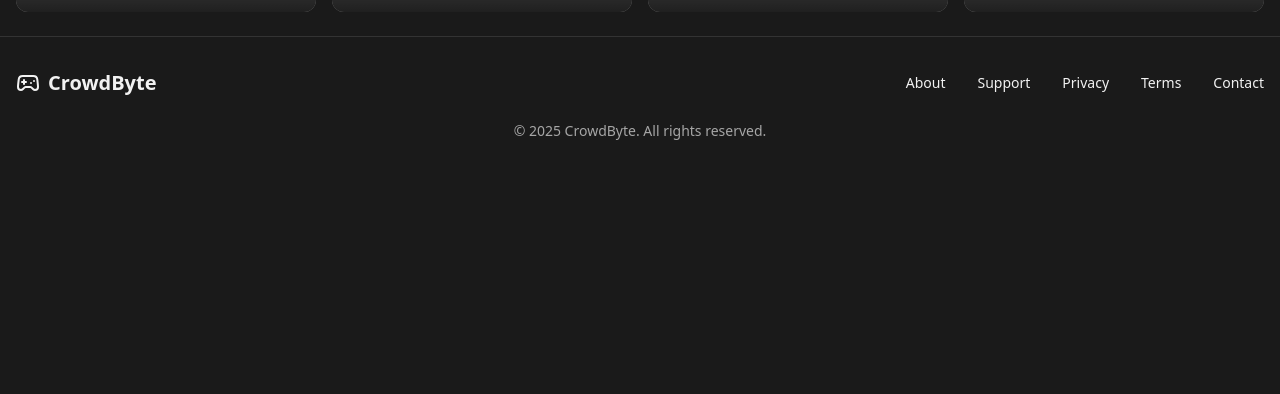
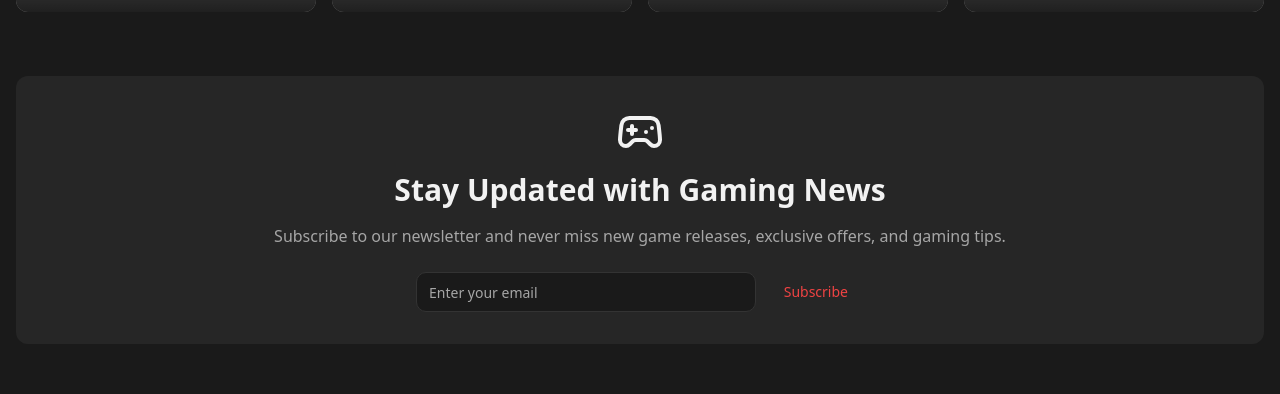
Before and after one commit to glcata/digital-market, a React (Vite) app: page / in a window 1280 px wide. Shown: the part 2094-2488 px from the top of the page. Before the commit the page ends 2267 px from the top, so only its background shows below. Built offline with nearby package versions, Linux system fonts and the light colour scheme; grey boxes are pictures that could not be loaded.

Commit message:
news letter section

```diff
--- /dev/null
+++ b/src/components/NewsletterSection.tsx
@@ -0,0 +1,27 @@
+import {Button} from '@/components/ui/button';
+import {Input} from '@/components/ui/input';
+import {Gamepad2} from 'lucide-react';
+
+const NewsLetterSection = () => {
+    return (
+        <>
+            <div className='mt-16 mb-8 bg-muted/50 rounded-xl p-8 text-center'>
+                <div className='max-w-3xl mx-auto'>
+                    <Gamepad2 className='h-12 w-12 text-gaming-DEFAULT mx-auto mb-4' />
+                    <h2 className='text-2xl md:text-3xl font-bold mb-4'>
+                        Stay Updated with Gaming News
+                    </h2>
+                    <p className='text-muted-foreground mb-6'>
+                        Subscribe to our newsletter and never miss new game releases, exclusive offers, and gaming tips.
+                    </p>
+                    <div className='flex flex-col sm:flex-row gap-3 max-w-md mx-auto'>
+                        <Input type='email' placeholder='Enter your email' />
+                        <Button variant='link'>Subscribe</Button>
+                    </div>
+                </div>
+            </div>
+        </>
+    );
+};
+
+export default NewsLetterSection;
--- a/src/pages/GameDetails.tsx
+++ b/src/pages/GameDetails.tsx
@@ -26,13 +26,9 @@ const GameDetails = () => {
         }
     };
 
-    if (isLoading) {
-        return <GameSkeleton />;
-    }
+    if (isLoading) return <GameSkeleton />;
 
-    if (error || !game) {
-        return <GameError />;
-    }
+    if (error || !game) return <GameError />;
 
     return (
         <div className='min-h-screen bg-background'>
@@ -50,10 +46,7 @@ const GameDetails = () => {
                         <GameInfo game={game} />
                     </div>
 
-                    <GamePurchase
-                        game={game}
-                        onAddToCart={handleAddToCart}
-                    />
+                    <GamePurchase game={game} onAddToCart={handleAddToCart} />
                 </div>
             </div>
         </div>
--- a/src/pages/Home.tsx
+++ b/src/pages/Home.tsx
@@ -3,6 +3,7 @@ import Footer from '@/components/Footer';
 import FeaturedGames from '@/components/FeaturedGames';
 import CategoryList from '@/components/CategoryList';
 import GameLibrary from '@/components/GameLibrary';
+import NewsLetterSection from '@/components/NewsletterSection';
 
 const Home = () => {
     return (
@@ -14,6 +15,7 @@ const Home = () => {
                     <FeaturedGames />
                     <GameLibrary />
                     <CategoryList />
+                    <NewsLetterSection />
                 </div>
             </main>
 
```
